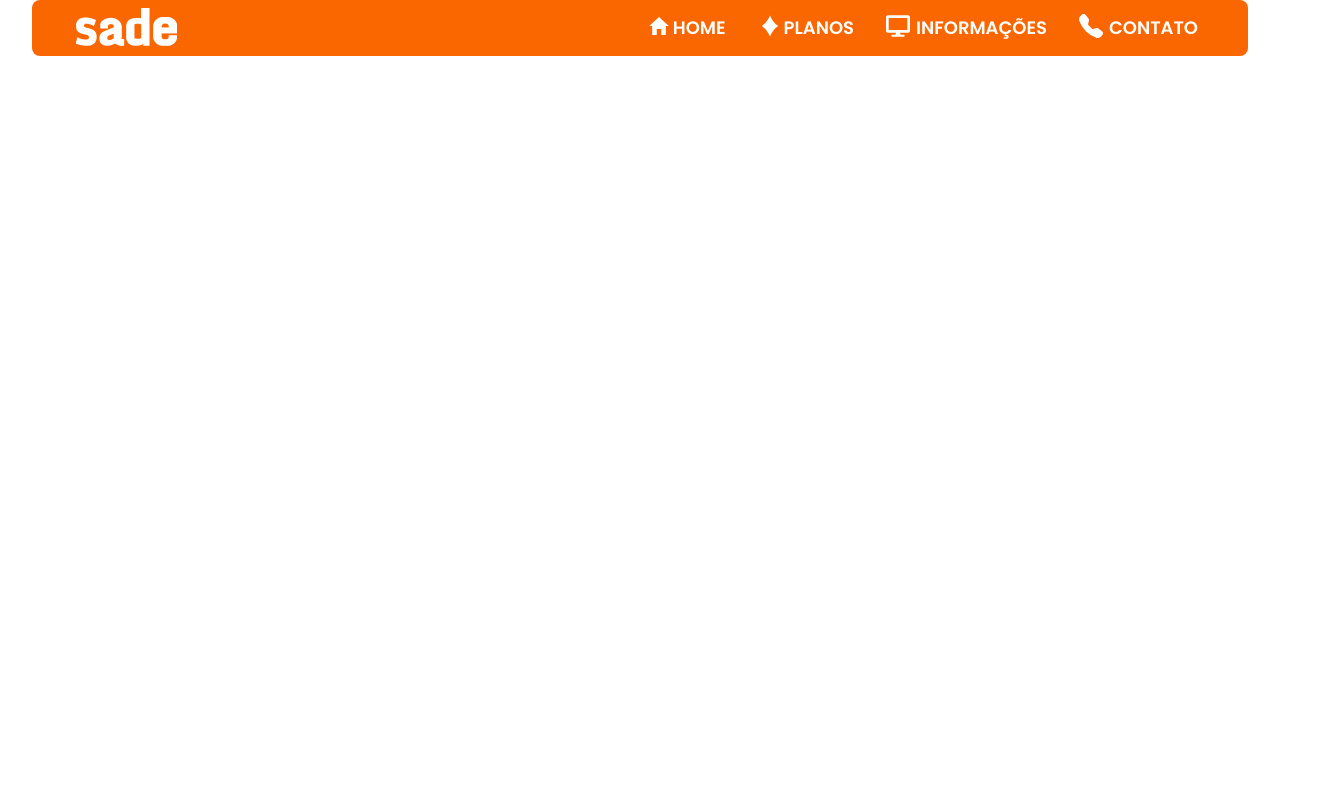
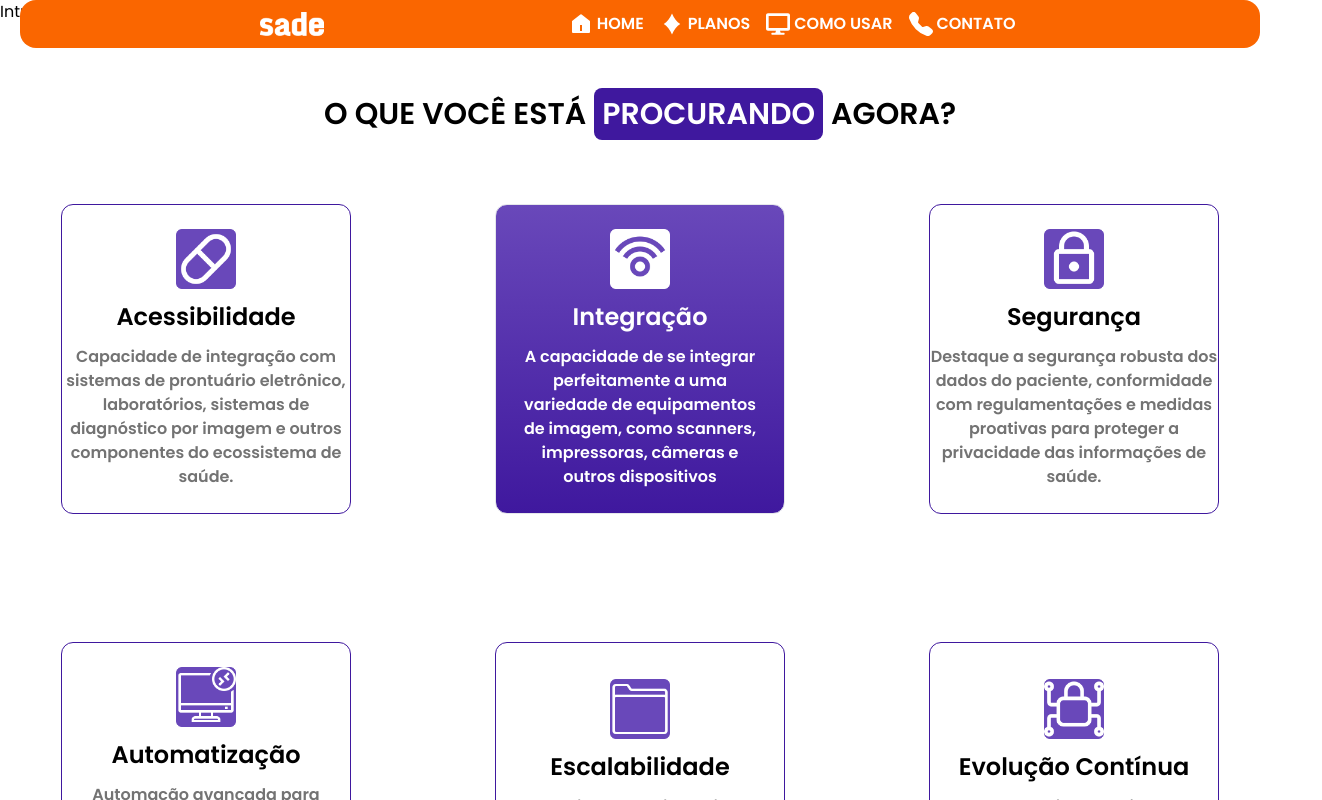
Before and after one commit to IsaacSousa2/SADE, a Next.js app in the folder sadeapp/: page / in a window 1280 px wide. Shown: the top 800 px of the page, 1322 px wide, since content can reach past the window. Built offline with nearby package versions, Linux system fonts and the light colour scheme.

Commit message:
Atualizacao

```diff
--- a/sadeapp/src/app/page.tsx
+++ b/sadeapp/src/app/page.tsx
@@ -1,3 +1,4 @@
+import Introducao from "@/components/Introducao";
 import AboutUs from "@/components/AboutUs/page";/*Importando componente do sobre nós*/
 import { Achievements } from "@/components/Achievements/page";;/*Importando componente do conquistas*/
 import Contacts from "@/components/Contacts/page";/*Importando componente do contatos*/
@@ -13,6 +14,10 @@ export default function Home() {
 
     <div className="">
        <Header />
+       <Introducao/>
+
+       <Differences/>
+       <Benefits/>
     </div>
 
   )
--- a/sadeapp/src/components/Header/header.tsx
+++ b/sadeapp/src/components/Header/header.tsx
@@ -2,8 +2,9 @@
 import Image from "next/image"/*Importando o hook Image*/
 import logoBranco from "../../../public/images/Logo/logoBranco.png"/*Importando logo*/
 import { MdMenu } from "react-icons/md";/*Importando menu hamburguer*/
+import { IoMdCloseCircle } from "react-icons/io";
 import { IoCloseSharp } from "react-icons/io5";/*Importando icone de fechar*/
-import { IoMdHome } from "react-icons/io";
+import { RiHome5Fill } from "react-icons/ri";
 import { FaDesktop } from "react-icons/fa";
 import { BsTelephoneFill } from "react-icons/bs";
 import { GiDiamonds } from "react-icons/gi";
@@ -12,68 +13,88 @@ import { useState } from "react";/*Importando hook useState*/
 
 export default function Header(){
 
-    const[menuAtivado, setMenuAtivado] = useState(false);/* */
+    const[menuAtivado, setMenuAtivado] = useState(true);
 
     function abrirMenu() {
 
         if (menuAtivado == false) {setMenuAtivado(true);}
 
-        else {setMenuAtivado(false);}}/*estrutura de condição para menu hamburguer*/
+        else {setMenuAtivado(false);}
+    }/*estrutura de condição para menu hamburguer*/
 
     return(
-        <header className=" w-full h-16 items-center border-b-white" id="Header">{/* HEADER */}
 
-            <div className=" bg-darkOrange w-[95%] rounded-lg p-2 flex justify-between max-w-[1750px] mx-auto">{/* DIV PRINCIPAL */}
+        <>
 
-                <div className="ml-9"> {/* LOGO SADE BRANCO */}
+            <div className="fixed w-full px-5 ">
 
-                    <Image src={logoBranco} alt={"Logo Sade Branco"} className=""/>
+                <div className="flex items-center justify-evenly bg-darkOrange w-full h-12 rounded-2xl">
+
+                    <Image src={logoBranco} alt="Logo da Sade" draggable="false" loading="eager" className="w-16"/> {/*Logo*/}
+
+                    <div className="flex items-center gap-2 md:hidden">
+
+                        <div className="flex items-center gap-1 duration-[0.2s] p-1 rounded-lg cursor-pointer hover:bg-lightOrange">
+
+                            <RiHome5Fill className="text-2xl text-white"/>
+                            <p className="text-white font-bold uppercase">Home</p>
+                        </div> {/*Btn home*/}
+                        <div className="flex items-center gap-1 duration-[0.2s] p-1 rounded-lg cursor-pointer hover:bg-lightOrange">
+
+                            <GiDiamonds className="text-2xl text-white"/>
+                            <p className="text-white font-bold uppercase">Planos</p>
+                        </div> {/*Btn planos*/}
+                        <div className="flex items-center gap-1 duration-[0.2s] p-1 rounded-lg cursor-pointer hover:bg-lightOrange">
+
+                            <FaDesktop className="text-2xl text-white"/>
+                            <p className="text-white font-bold uppercase">Como usar</p>
+                        </div> {/*Btn como usar*/}
+                        <div className="flex items-center gap-1 duration-[0.2s] p-1 rounded-lg cursor-pointer hover:bg-lightOrange">
+
+                            <BsTelephoneFill className="text-2xl text-white"/>
+                            <p className="text-white font-bold uppercase">Contato</p>
+                        </div> {/*Btn contato*/}
+
+                    </div> {/*Btns*/}
+
+                    <MdMenu onClick={abrirMenu} className="hidden md:flex text-3xl cursor-pointer text-white duration-[0.2s] p-1 rounded-lg hover:bg-lightOrange"/> {/*Btn para abrir menu*/}
 
                 </div>
 
-                <div id="menu" className={`mr-9 lg:mr-0 lg:gap-3 transition-all text-white flex gap-5 md:gap-28 items-center md:flex-col md:right-[0] md:top-0 ${menuAtivado? 'animate-showSideBar transition-all duration-[0.7s] backdrop-blur-sm mr-[-1px] md:bg-darkOrange md:absolute md:w-52 md:h-full md:mr-0' : 'md:hidden md:mr-[-400px]'}}`}>{/* DIV DE LINKS */}
+            </div> {/*Header*/}
 
-                    <button className="items-center hidden md:block justify-center border-1 font-bold" onClick={abrirMenu}>{/* FECHAR MENU HAMBURGUER */}
+            <div className={`fixed flex flex-col p-3 items-center bg-darkOrange w-[300px] h-screen mt-[-65px] mdMin:hidden duration-[0.2s] ${menuAtivado ? "ml-0" : "ml-[-300px]"}`}>
 
-                        <IoCloseSharp alt="Icone para fechar" className="text-3xl text-white mt-5 " />
+                <IoMdCloseCircle onClick={abrirMenu} className="absolute right-2 text-white text-3xl"/>
 
-                    </button>
+                <Image src={logoBranco} alt="Logo da Sade" draggable="false" loading="eager" className="w-16"/> {/*Logo*/}
 
-                    <div className="flex gap-[2px] justify-center hover:bg-lightOrange p-[6px] rounded-md duration-[0.7s]">
-                        <IoMdHome className="text-2xl items-center" />
-                        <a href="#" className="duration-[0.5s] text-lg font-bold">HOME</a>{/* LINK */}
-                    </div>
+                <div className="flex flex-col gap-2 mt-20">
 
-                    <div className="flex gap-[2px] justify-center hover:bg-lightOrange p-[6px] rounded-md duration-[0.7s]">
-                        <GiDiamonds className="text-2xl items-center" />
-                        <a href="#" className="duration-[0.5s] text-lg font-bold">PLANOS</a>{/* LINK */}
-                    </div>
+                    <div className="flex items-center gap-1 duration-[0.2s] p-1 rounded-lg cursor-pointer hover:bg-lightOrange">
 
-                    <div className="flex gap-[6px] justify-center hover:bg-lightOrange p-[6px] rounded-md duration-[0.7s]">
-                        <FaDesktop className="text-2xl items-center" />
-                        <a href="#" className="duration-[0.5s] text-lg font-bold ">INFORMAÇÕES</a>{/* LINK */}
-                    </div>
+                        <RiHome5Fill className="text-2xl text-white"/>
+                        <p className="text-white font-bold uppercase">Home</p>
+                    </div> {/*Btn home*/}
+                    <div className="flex items-center gap-1 duration-[0.2s] p-1 rounded-lg cursor-pointer hover:bg-lightOrange">
 
-                    <div className="flex gap-[6px] justify-center hover:bg-lightOrange p-[6px] rounded-md duration-[0.7s]">
-                        <BsTelephoneFill className="text-2xl items-center" />
-                        <a href="#" className="duration-[0.5s] text-lg font-bold">CONTATO</a>{/* LINK */}
-                    </div>
+                        <GiDiamonds className="text-2xl text-white"/>
+                        <p className="text-white font-bold uppercase">Planos</p>
+                    </div> {/*Btn planos*/}
+                    <div className="flex items-center gap-1 duration-[0.2s] p-1 rounded-lg cursor-pointer hover:bg-lightOrange">
 
+                        <FaDesktop className="text-2xl text-white"/>
+                        <p className="text-white font-bold uppercase">Como usar</p>
+                    </div> {/*Btn como usar*/}
+                    <div className="flex items-center gap-1 duration-[0.2s] p-1 rounded-lg cursor-pointer hover:bg-lightOrange">
 
-                </div>
+                        <BsTelephoneFill className="text-2xl text-white"/>
+                        <p className="text-white font-bold uppercase">Contato</p>
+                    </div> {/*Btn contato*/}
 
-                <div className="items-center hidden md:block">{/* MENU HAMBURGUER */}
+                </div> {/*Btns*/}
+            </div> {/*Header para telas menores*/}
 
-                    <button className="items-center hidden md:block justify-center mt-2" onClick={abrirMenu}>
-
-                        <MdMenu alt="menu Hamburguer" className="text-white text-2xl" />
-
-                    </button>
-
-                </div>
-
-            </div>
-
-        </header>
+        </>
     )
 }
--- /dev/null
+++ b/sadeapp/src/components/Introducao/index.tsx
@@ -0,0 +1,11 @@
+export default function Introducao() {
+
+    return(
+
+        <>
+
+            <p>Introducao</p>
+
+        </>
+    );
+};
--- a/sadeapp/tailwind.config.ts
+++ b/sadeapp/tailwind.config.ts
@@ -9,23 +9,12 @@ const config: Config = {
   theme: {
     screens: {
       '2xl': {'max': '1535px'},
-      // => @media (max-width: 1535px) { ... }
-
       'xl': {'max': '1279px'},
-      // => @media (max-width: 1279px) { ... }
-
       'lg': {'max': '1023px'},
-      // => @media (max-width: 1023px) { ... }
-
-      'md': {'max': '767px'},
-      // => @media (max-width: 767px) { ... }
-
+      'md': {'max': '800px'},
+      'mdMin': { 'min': '800px' },
       'sm': {'max': '639px'},
-      // => @media (max-width: 639px) { ... }
-
       'mm': {'max' : '350px'},
-      // => @media (max-width: 350px) { ... }
-
     },
     extend: {
       colors: {
```
Also changed, not shown: 1 other file (tests, documents, lock files or other folders).
